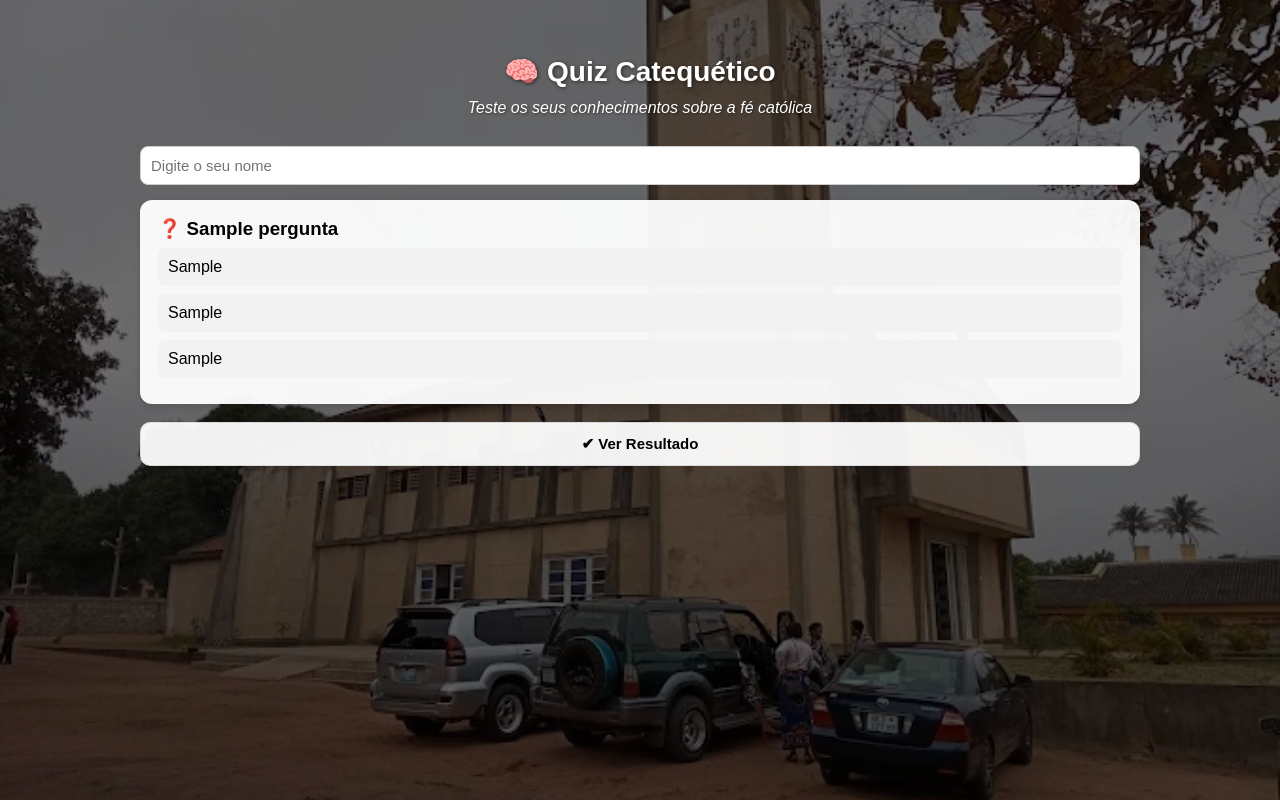
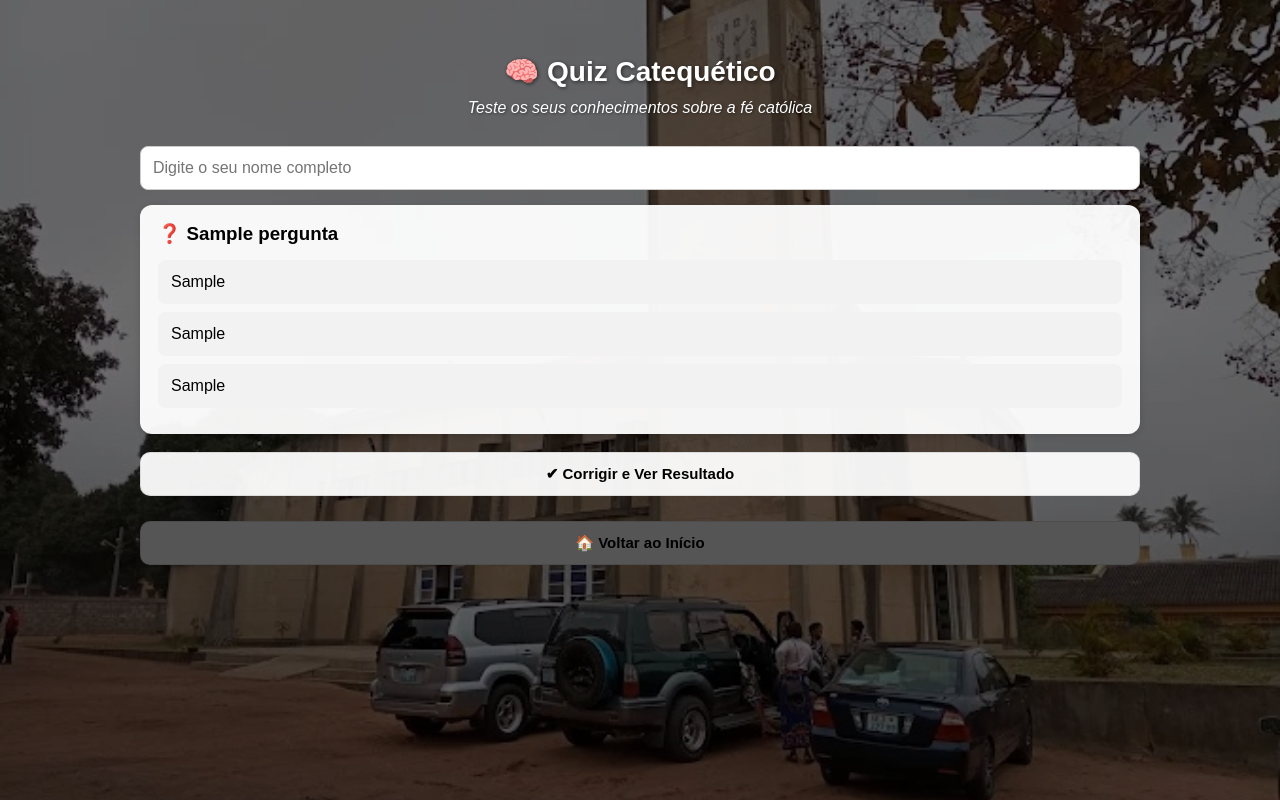
Before and after one commit to FSavel/sao-miguel-digital, a Flask app: template templates/quiz.html in a window 1280 px wide. Run offline with Flask 3, Linux system fonts and the light colour scheme; the template is opened without the code that fills it: most values are stand-ins (such as "Sample title", 1, 10 or a date in 2020); parts of the project's set-up code (start-up, migrations or seed data) failed here and were passed over.

Commit message:
Update quiz.html

```diff
--- a/templates/quiz.html
+++ b/templates/quiz.html
@@ -3,21 +3,18 @@
 <head>
     <meta charset="UTF-8">
     <meta name="viewport" content="width=device-width, initial-scale=1.0">
-
     <title>Quiz Catequético</title>
-
     <link rel="stylesheet" href="{{ url_for('static', filename='style.css') }}">
-
     <style>
-
         .opcao {
             display: block;
             margin: 8px 0;
-    padding: 10px;
+            padding: 12px;
             border-radius: 8px;
             background: #f2f2f2;
             cursor: pointer;
             transition: 0.2s;
+            border: 1px solid transparent;
         }
 
         .opcao:hover {
@@ -33,45 +30,51 @@
         .opcao.correct {
             background: #2ecc71 !important;
             color: white !important;
+            border-color: #27ae60;
         }
 
         .opcao.wrong {
             background: #e74c3c !important;
             color: white !important;
+            border-color: #c0392b;
         }
 
         .explicacao {
-    margin-top: 10px;
+            margin-top: 15px;
+            padding: 10px;
+            border-radius: 6px;
             font-style: italic;
             color: #333;
-    display: none;
+            display: none; /* Mantido oculto inicialmente */
             line-height: 1.5;
+            background-color: rgba(0, 0, 0, 0.03);
+            border-left: 4px solid #e74c3c; /* Borda vermelha para indicar correção de erro */
         }
 
         .resultado {
             text-align: center;
             font-size: 22px;
             font-weight: bold;
-    margin-top: 20px;
-    color: white;
+            margin-top: 25px;
+            color: #333;
         }
 
         input.nome {
             width: 100%;
-    padding: 10px;
+            padding: 12px;
             margin-bottom: 15px;
             border-radius: 8px;
             border: 1px solid #ccc;
+            font-size: 16px;
+            box-sizing: border-box;
         }
 
         .botao-resultado {
             margin-top: 20px;
+            width: 100%;
         }
-
     </style>
-
 </head>
-
 <body>
 
 <div class="overlay">
@@ -85,17 +88,16 @@ input.nome {
             Teste os seus conhecimentos sobre a fé católica
         </p>
 
-<input id="nome" class="nome" placeholder="Digite o seu nome">
+        <input id="nome" class="nome" placeholder="Digite o seu nome completo" required>
 
         <form id="quizForm">
 
             {% for q in perguntas %}
-
             <div class="card"
                  data-index="{{ loop.index0 }}"
                  data-resposta="{{ q.resposta_correta | trim }}">
 
-    <h3>❓ {{ q.pergunta }}</h3>
+                <h3 style="margin-bottom: 15px;">❓ {{ q.pergunta }}</h3>
 
                 <div class="opcao" onclick="selecionar(this, {{ loop.index0 }})">
                     {{ q.opcao1 }}
@@ -110,75 +112,69 @@ input.nome {
                 </div>
 
                 <div class="explicacao">
-        💡 {{ q.explicacao }}
+                    💡 <b>Explicação:</b> {{ q.explicacao }}
                 </div>
 
             </div>
-
             {% endfor %}
 
-<button type="button" class="botao" onclick="corrigir()">
-    ✔ Ver Resultado
+            <button type="button" class="botao" onclick="corrigir()" style="width: 100%; margin-top: 15px;">
+                ✔ Corrigir e Ver Resultado
             </button>
 
         </form>
 
         <div id="resultado" class="resultado"></div>
 
+        <a href="/" class="botao" style="text-align: center; display: block; margin-top: 25px; background-color: #555;">
+            🏠 Voltar ao Início
+        </a>
+
     </div>
 </div>
 
 <script>
-
 let respostas = {};
 let bloqueado = false;
 
 function selecionar(el, i) {
-
     if (bloqueado) return;
 
     let card = el.parentElement;
     let opcoes = card.querySelectorAll(".opcao");
 
     opcoes.forEach(o => o.classList.remove("selected"));
-
     el.classList.add("selected");
 
-    respostas[i] = el.innerText.trim();
+    // Salva a resposta limpando espaços em branco
+    respostas[i] = el.textContent.trim();
 }
 
 function corrigir() {
+    if (bloqueado) return;
 
-    if (bloqueado) return;
+    let nome = document.getElementById("nome").value.trim();
+    if (!nome) {
+        alert("Por favor, insira o seu nome para podermos corrigir o quiz!");
+        return;
+    }
 
     bloqueado = true;
 
     let cards = document.querySelectorAll(".card");
     let pontos = 0;
 
-    let nome = document.getElementById("nome").value.trim();
-
-    if (!nome) {
-        alert("Por favor, insira o seu nome!");
-        bloqueado = false;
-        return;
-    }
-
     cards.forEach((card, i) => {
-
         let correta = card.getAttribute("data-resposta").trim().toLowerCase();
         let explicacao = card.querySelector(".explicacao");
         let opcoes = card.querySelectorAll(".opcao");
 
-        let respostaUser = respostas[i]
-            ? respostas[i].trim().toLowerCase()
-            : "";
+        let respostaUser = respostas[i] ? respostas[i].trim().toLowerCase() : "";
 
         opcoes.forEach(op => {
+            let texto = op.textContent.trim().toLowerCase();
 
-            let texto = op.innerText.trim().toLowerCase();
-
-            op.classList.remove("correct", "wrong");
+            op.classList.remove("selected");
 
             if (texto === correta) {
                 op.classList.add("correct");
@@ -189,10 +185,13 @@ function corrigir() {
             }
         });
 
+        // LÓGICA MANTIDA: Mostra a explicação APENAS se o utilizador errar a resposta
         if (respostaUser === correta) {
             pontos++;
         } else {
+            if (explicacao) {
                 explicacao.style.display = "block";
+            }
         }
     });
 
@@ -200,20 +199,22 @@ function corrigir() {
     let percent = Math.round((pontos / total) * 100);
 
     document.getElementById("resultado").innerHTML = `
-        🎉 Parabéns ${nome}!<br><br>
-
-        Pontuação: ${pontos}/${total}<br>
-        Percentagem: ${percent}%<br><br>
+        <div class="card" style="margin-top: 20px; border-top: 4px solid #2e7d32; background: #fff;">
+            <h2 style="color: #2e7d32; margin-bottom: 10px;">🎉 Parabéns, ${nome}!</h2>
+            <p style="font-size: 18px; margin: 10px 0;">Acertaste <b>${pontos}</b> de <b>${total}</b> perguntas.</p>
+            <p style="font-size: 20px; font-weight: bold; color: #8b0000;">Aproveitamento: ${percent}%</p>
 
             <button class="botao botao-resultado"
-            onclick='enviarResultado("${nome}",${pontos},${total},${percent})'>
-            📊 Ver Resultado Final
+                onclick='enviarResultado("${nome}", ${pontos}, ${total}, ${percent})'>
+                📊 Enviar e Ver Classificação Geral
             </button>
+        </div>
     `;
+
+    document.getElementById("resultado").scrollIntoView({ behavior: 'smooth' });
 }
 
 function enviarResultado(nome, pontos, total, percent) {
-
     let form = document.createElement("form");
     form.method = "POST";
     form.action = "/quiz_resultado";
@@ -221,7 +222,6 @@ function enviarResultado(nome, pontos, total, percent) {
     let input = document.createElement("input");
     input.type = "hidden";
     input.name = "data";
-
     input.value = JSON.stringify({
         nome: nome,
         pontos: pontos,
@@ -233,7 +233,6 @@ function enviarResultado(nome, pontos, total, percent) {
     document.body.appendChild(form);
     form.submit();
 }
-
 </script>
 
 </body>
```
Lines whose indentation alone changed are shown as unchanged.
